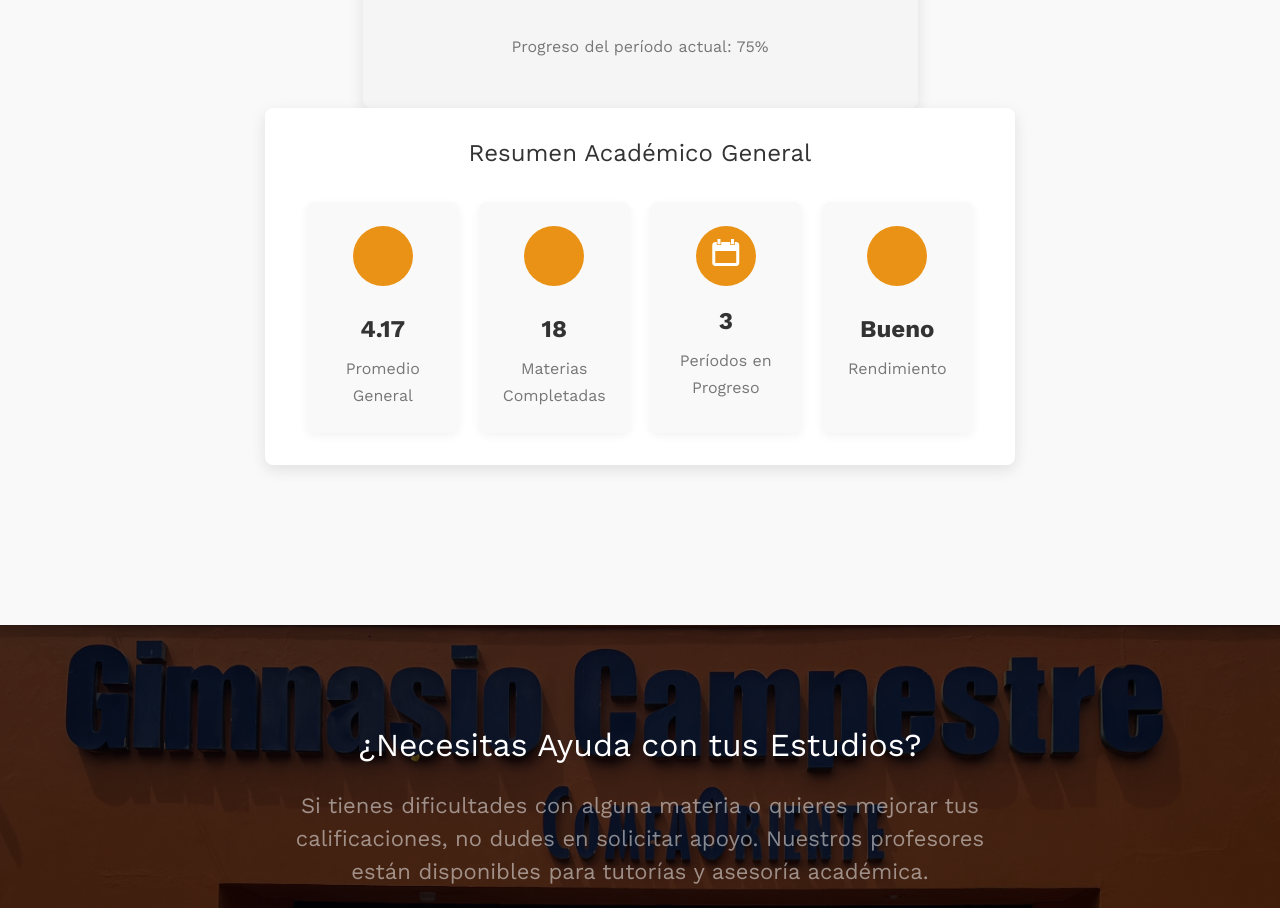
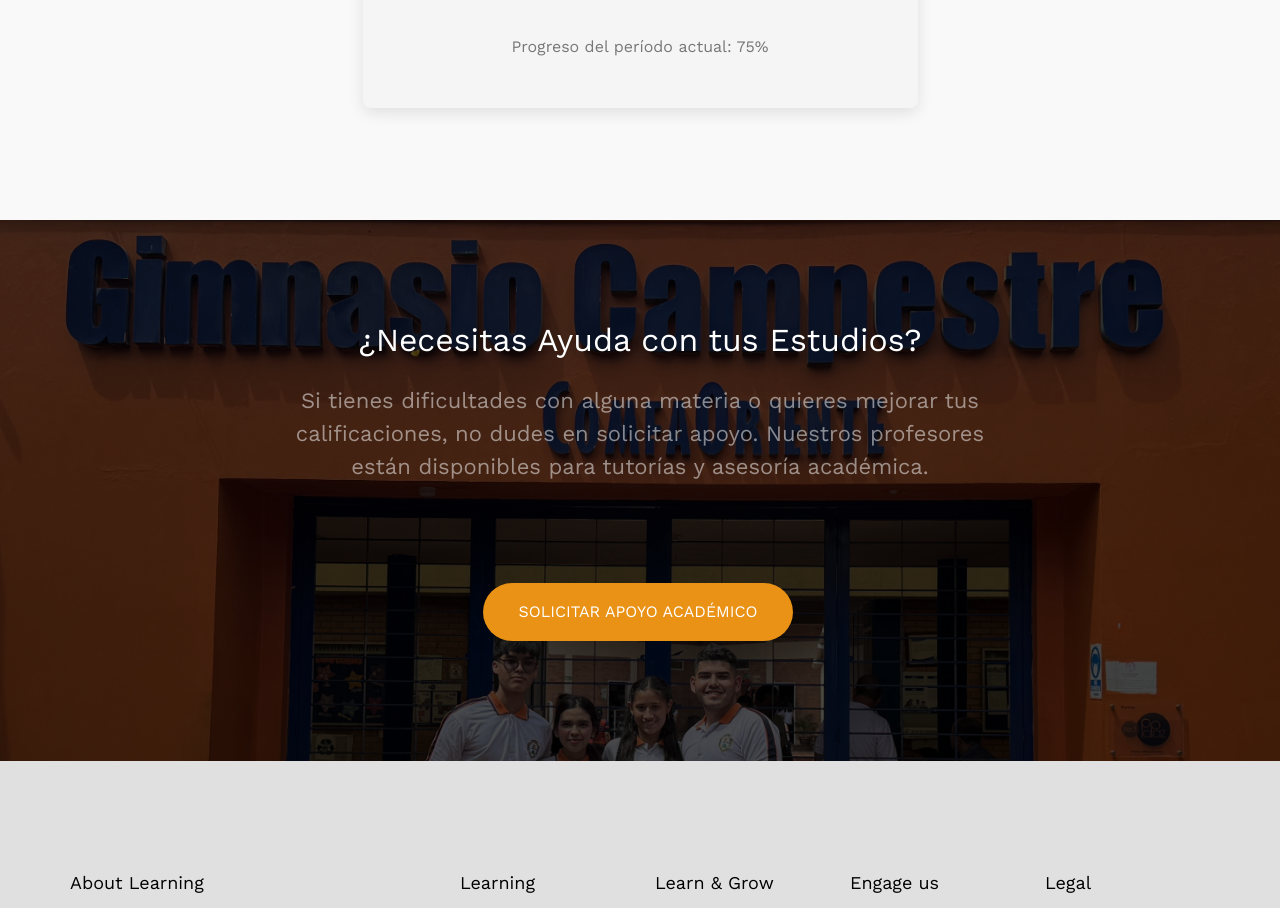
Before and after one commit to SemssCats-ux/Portal-Comfainteracciones, a plain HTML site: page calificaciones.html in a window 1280 px wide. Shown: the part 2481-3389 px from the top of the page. Drawn offline with nearby package versions, Linux system fonts and the light colour scheme; files whose address does not match are found by name.

Commit message:
[Fix] correcciones en la vista de calificaciones

```diff
--- a/calificaciones.html
+++ b/calificaciones.html
@@ -349,53 +349,6 @@
 					</div>
 				</div>
 			</div>
-
-			<!-- Resumen General -->
-			<div class="row">
-				<div class="col-md-8 col-md-offset-2 animate-box">
-					<div class="academic-summary">
-						<h3>Resumen Académico General</h3>
-						<div class="summary-stats">
-							<div class="stat-card">
-								<div class="stat-icon">
-									<i class="icon-trending-up"></i>
-								</div>
-								<div class="stat-content">
-									<span class="stat-number">4.17</span>
-									<span class="stat-label">Promedio General</span>
-								</div>
-							</div>
-							<div class="stat-card">
-								<div class="stat-icon">
-									<i class="icon-book-open"></i>
-								</div>
-								<div class="stat-content">
-									<span class="stat-number">18</span>
-									<span class="stat-label">Materias Completadas</span>
-								</div>
-							</div>
-							<div class="stat-card">
-								<div class="stat-icon">
-									<i class="icon-calendar"></i>
-								</div>
-								<div class="stat-content">
-									<span class="stat-number">3</span>
-									<span class="stat-label">Períodos en Progreso</span>
-								</div>
-							</div>
-							<div class="stat-card">
-								<div class="stat-icon">
-									<i class="icon-award"></i>
-								</div>
-								<div class="stat-content">
-									<span class="stat-number">Bueno</span>
-									<span class="stat-label">Rendimiento</span>
-								</div>
-							</div>
-						</div>
-					</div>
-				</div>
-			</div>
 		</div>
 	</div>
 
--- a/css/style.css
+++ b/css/style.css
@@ -3114,84 +3114,7 @@ h1, h2, h3, h4, h5, h6, figure {
   background-color: #EA9215;
 }
 
-/* Estilos para el resumen académico */
-.page-calificaciones .academic-summary {
-  background-color: #ffffff;
-  border-radius: 8px;
-  padding: 2em;
-  box-shadow: 0 5px 15px rgba(0, 0, 0, 0.1);
-  margin-bottom: 3em;
-  text-align: center;
-}
-
-.page-calificaciones .academic-summary h3 {
-  color: #333;
-  margin-bottom: 1.5em;
-}
-
-.page-calificaciones .summary-stats {
-  display: flex;
-  flex-wrap: wrap;
-  justify-content: center;
-  gap: 20px;
-}
-
-.page-calificaciones .stat-card {
-  background-color: #f9f9f9;
-  border-radius: 8px;
-  padding: 1.5em;
-  text-align: center;
-  width: calc(25% - 20px);
-  box-shadow: 0 3px 10px rgba(0, 0, 0, 0.05);
-  transition: all 0.3s ease;
-}
-
-.page-calificaciones .stat-card:hover {
-  transform: translateY(-5px);
-  box-shadow: 0 8px 15px rgba(0, 0, 0, 0.1);
-}
-
-.page-calificaciones .stat-icon {
-  display: inline-block;
-  width: 60px;
-  height: 60px;
-  background-color: #EA9215;
-  border-radius: 50%;
-  color: white;
-  font-size: 30px;
-  line-height: 60px;
-  margin-bottom: 15px;
-}
-
-.page-calificaciones .stat-number {
-  display: block;
-  font-size: 24px;
-  font-weight: bold;
-  color: #333;
-  margin-bottom: 5px;
-}
-
-.page-calificaciones .stat-label {
-  color: #777;
-  font-size: 16px;
-}
-
-/* Efectos de animación */
-.page-calificaciones .pulse {
-  animation: pulse-animation 0.6s ease-out;
-}
-
-@keyframes pulse-animation {
-  0% {
-    transform: scale(1);
-  }
-  50% {
-    transform: scale(1.1);
-  }
-  100% {
-    transform: scale(1);
-  }
-}
+
 
 /* Ajustes específicos para la sección fh5co-started */
 .page-calificaciones #fh5co-started {
@@ -3207,11 +3130,6 @@ h1, h2, h3, h4, h5, h6, figure {
     right: 20px;
   }
 
-  .page-calificaciones .stat-card {
-    width: calc(50% - 20px);
-    margin-bottom: 20px;
-  }
-
   .page-calificaciones .period-card {
     margin-bottom: 30px;
   }
@@ -3236,10 +3154,6 @@ h1, h2, h3, h4, h5, h6, figure {
 
   .page-calificaciones .step-circle {
     margin: 0 15px 0 0;
-  }
-
-  .page-calificaciones .stat-card {
-    width: 100%;
   }
 }
 
```
